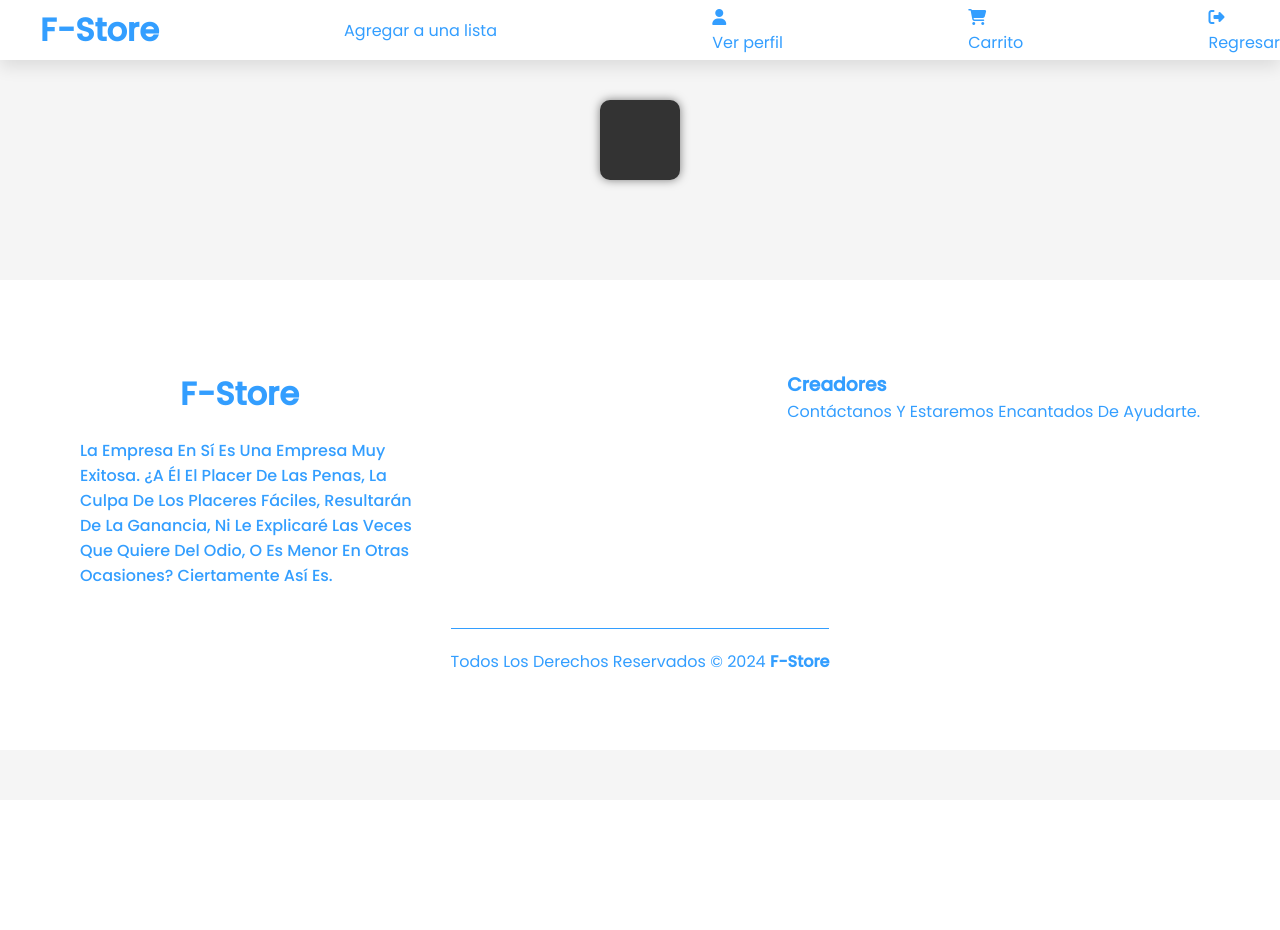
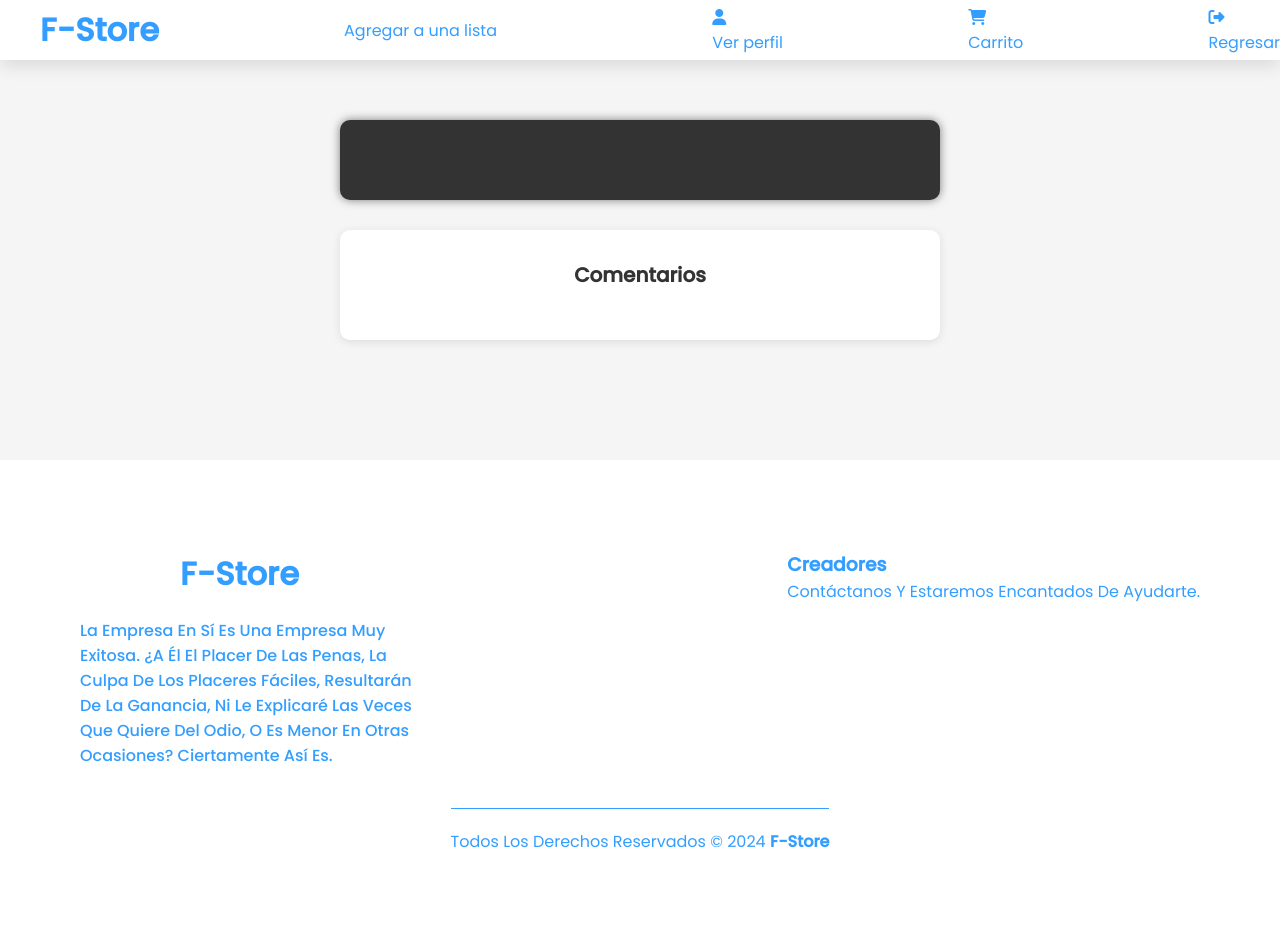
Before and after one commit to L-Halcyon/CapaIntermedia2, a PHP site: page /HTML/Producto.php?idprod=1 in a window 1280 px wide. Before the commit the page ends 668 px from the top, so only its background shows below. Run offline with PHP 8.4, Linux system fonts and the light colour scheme; the visitor is signed in with stand-in values (Sample User, id 1); data that the repository does not hold is empty; some libraries are stand-ins or nearby versions.

Commit message:
Cambios al estilo del productos

```diff
--- a/Amazon/CSS/estiloPP.css
+++ b/Amazon/CSS/estiloPP.css
@@ -54,15 +54,17 @@ body {
 
 /*NAVBAR*/
 header {
-    display: flex;
-    justify-content: space-between;
-    align-items: center;
-    height: 60px;
-    background-color: rgb(255, 255, 255);
-    box-shadow: 0 .5rem 1rem rgba(0, 0, 0, 0.1);
-    width: 100%;
-    position: fixed;
-    z-index: 2;
+    display: flex !important;
+    justify-content: space-between !important;
+    align-items: center !important;
+    height: 60px !important;
+    background-color: rgb(255, 255, 255) !important;
+    box-shadow: 0 .5rem 1rem rgba(0, 0, 0, 0.1) !important;
+    width: 100% !important;
+    position: fixed !important;
+    top: 0 !important;
+    left: 0 !important;
+    z-index: 1000 !important;
 }
 
 .logo {
@@ -352,14 +354,18 @@ footer {
 
 
 
+/* Contenedor principal - mantiene el producto centrado arriba */
 .contenedor {
     display: flex;
-    justify-content: center;
+    flex-direction: column;
     align-items: center;
-    height: auto;
-    padding: 100px 0px 100px 0px;
+    max-width: 800px;
+    margin: 100px auto;
+    padding: 20px;
+    gap: 30px;
 }
 
+/* Estilo del producto (se mantiene igual) */
 .area1 {
     background-color: #333;
     padding: 40px;
@@ -367,10 +373,62 @@ footer {
     box-shadow: 0 0 10px rgba(0, 0, 0, 0.5);
     color: white;
     text-align: center;
-    justify-content: center;
-    width: auto;
+    width: 100%;
+    max-width: 600px;
 }
 
+/* Contenedor de comentarios - centrado abajo */
+.comentarios {
+    width: 100%;
+    max-width: 600px;
+    background-color: white;
+    padding: 30px;
+    border-radius: 10px;
+    box-shadow: 0 2px 10px rgba(0,0,0,0.1);
+    margin-top: 0;
+}
+
+/* Estilos de comentarios (mejorados pero manteniendo esencia) */
+.comentarios h3 {
+    color: #333;
+    font-size: 20px;
+    margin-bottom: 20px;
+    text-align: center;
+}
+
+.comentario-item {
+    margin-bottom: 20px;
+    padding-bottom: 15px;
+    border-bottom: 1px solid #eee;
+}
+
+.comentario-item:last-child {
+    border-bottom: none;
+    margin-bottom: 0;
+    padding-bottom: 0;
+}
+
+.comentario-usuario {
+    font-weight: 600;
+    color: #333;
+    font-size: 16px;
+    margin-bottom: 8px;
+}
+
+.comentario-texto {
+    color: #555;
+    font-size: 14px;
+    line-height: 1.5;
+    margin-bottom: 8px;
+}
+
+.comentario-valoracion {
+    font-size: 14px;
+    color: #3498db;
+    font-weight: 500;
+}
+
+/* El resto de tus estilos se mantienen igual */
 .contenido {
     max-width: 600px;
     margin: 0 auto;
@@ -393,13 +451,11 @@ textarea {
     border-radius: 20px;
 }
 
-
-
-.contenido > .Encabezado:first-child{
-font-size: 25px;
+.contenido > .Encabezado:first-child {
+    font-size: 25px;
 }
 
-.contenido button{
+.contenido button {
     background: black;
     color: white;
     width: 50%;
@@ -411,21 +467,19 @@ font-size: 25px;
 }
 
 .contenido button:hover {
-
     border: 2px solid black;
     color: black;
 }
 
-.contenido button a{
+.contenido button a {
     color: white;
 }
 
-
-.formulario__btn{
+.formulario__btn {
     height: 45px;
     line-height: 45px;
     width: 30%;
-    background:  #339EFF;
+    background: #339EFF;
     color: white;
     font-weight: bold;
     border: none;
--- a/Amazon/HTML/Producto.php
+++ b/Amazon/HTML/Producto.php
@@ -190,13 +190,13 @@ $stmt8->execute();
             </div>
         </div>
        <div class="comentarios">
+            <h3>Comentarios</h3>
             <?php
             $sql9 = "SELECT * FROM Comentario WHERE Prod_ID = '$idproducto'";
             $stmt9 = $miConexion->prepare($sql9);
             $stmt9->execute();
 
-                foreach($stmt9 as $row9)
-                {
+            foreach($stmt9 as $row9) {
                 $idusuariocom = $row9['Usu_ID'];
                 $comen = $row9['Comentario'];
                 $puntaje = $row9['Valoracion'];
@@ -205,16 +205,15 @@ $stmt8->execute();
                 $stmt10 = $miConexion->prepare($sql10);
                 $stmt10->execute();
 
-                    foreach($stmt10 as $row10)
-                    {
+                foreach($stmt10 as $row10) {
                     $nombreusucom = $row10['NomUsu'];
 
-                        echo $nombreusucom;
-                        echo "<br>";
-                        echo $comen;
-                        echo "<br>";
-                        echo "Valoracion: ".$puntaje;
-                        echo "<hr>";
+                    echo '<div class="comentario-item">';
+                    echo '<div class="comentario-usuario">' . $nombreusucom . '</div>';
+                    echo '<div class="comentario-texto">' . $comen . '</div>';
+                    echo '<div class="comentario-valoracion">Valoración: ' . $puntaje . '</div>';
+                    echo '</div>';
+                    echo '<hr>';
                 }
             }
             ?>
```
Also changed, not shown: 1 other file. Lines whose indentation alone changed are shown as unchanged.
